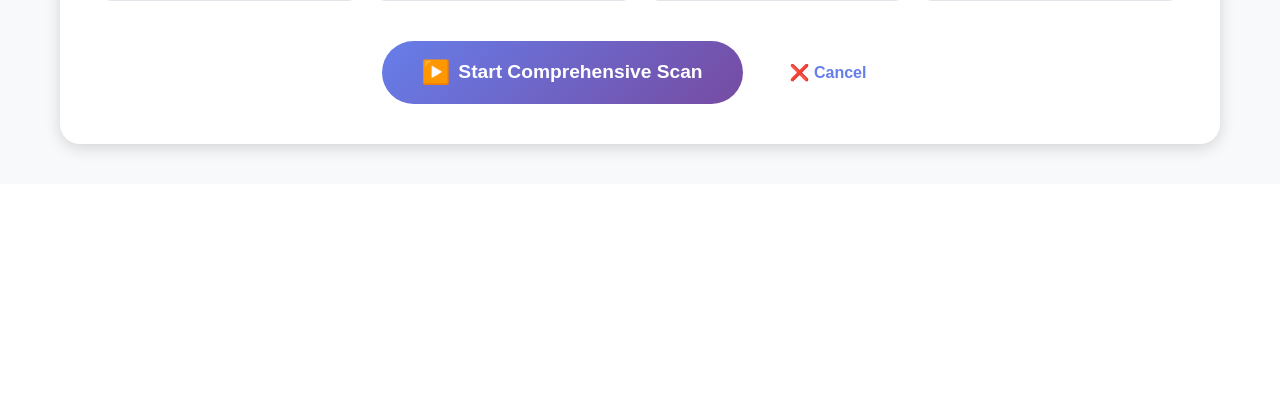
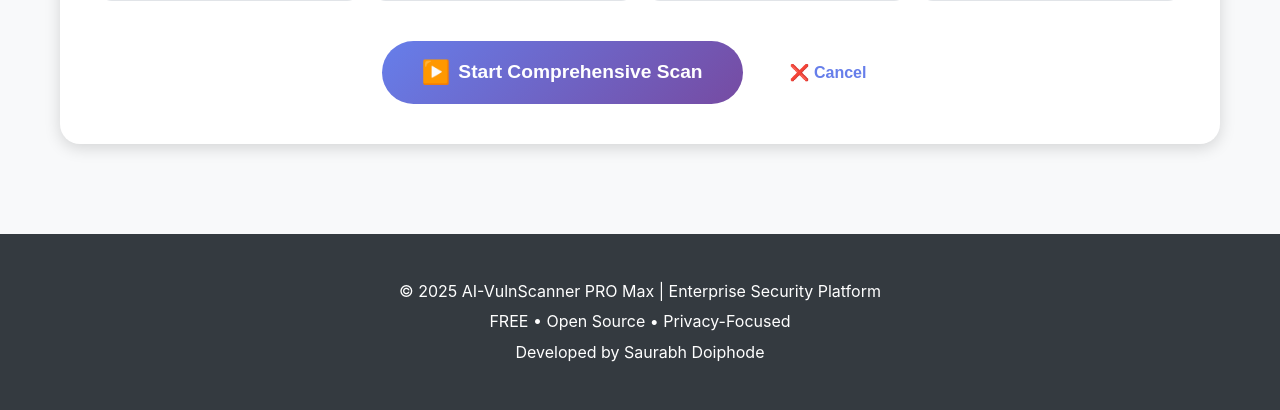
Before and after one commit to Saurabhdoiphode/AI-VulnScanner-PRO-Max, a Flask app: page /scan in a window 1280 px wide. Shown: the part 1039-1449 px from the top of the page. Before the commit the page ends 1195 px from the top, so only its background shows below. Run offline with Flask 3, Linux system fonts and the light colour scheme.

Commit message:
Add developer credit 'Developed by Saurabh Doiphode' to all page footers

```diff
--- a/web_app/templates/index.html
+++ b/web_app/templates/index.html
@@ -138,6 +138,7 @@
         <div class="container">
             <p>&copy; 2025 AI-VulnScanner PRO Max | Enterprise Security Platform</p>
             <p>FREE • Open Source • Privacy-Focused</p>
+            <p>Developed by Saurabh Doiphode</p>
         </div>
     </footer>
 
--- a/web_app/templates/scan.html
+++ b/web_app/templates/scan.html
@@ -193,6 +193,14 @@
         </div>
     </div>
 
+    <footer class="footer" style="margin-top: 50px;">
+        <div class="container">
+            <p>&copy; 2025 AI-VulnScanner PRO Max | Enterprise Security Platform</p>
+            <p>FREE • Open Source • Privacy-Focused</p>
+            <p>Developed by Saurabh Doiphode</p>
+        </div>
+    </footer>
+
     <script src="{{ url_for('static', filename='js/app.js') }}"></script>
     <script src="{{ url_for('static', filename='js/scan.js') }}"></script>
     <script>
```
Also changed, not shown: web_app/templates/error.html (+8 -0 lines).
